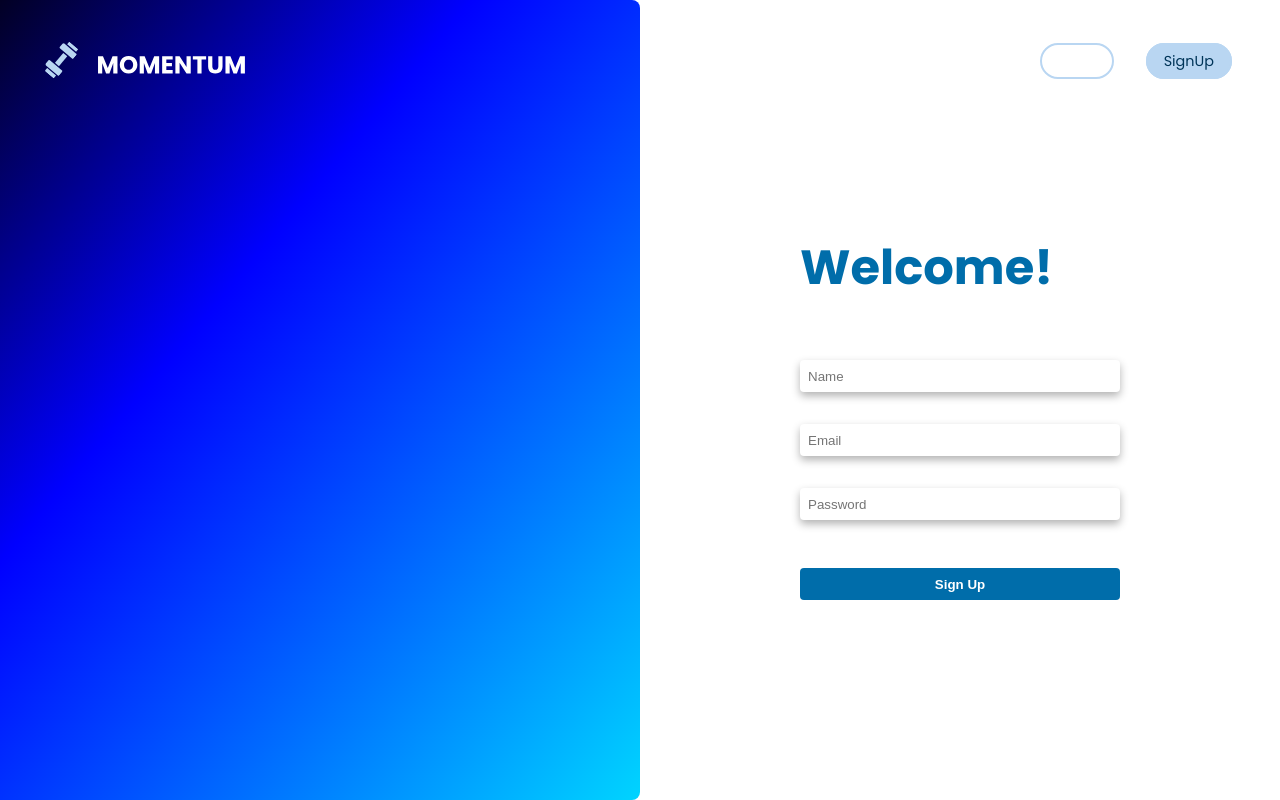
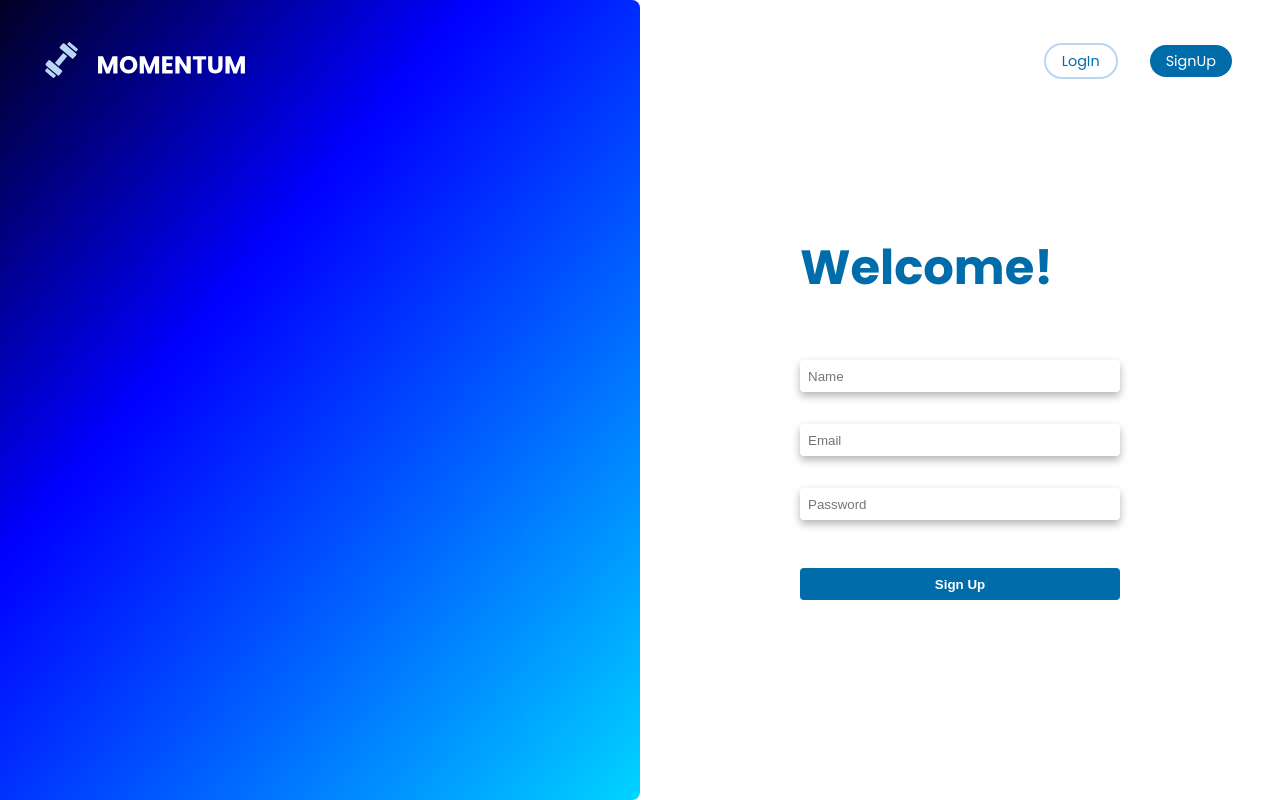
Before and after one commit to Noor-Alina/Momentum, a React (Vite) app: page /SignUp in a window 1280 px wide. Built offline with nearby package versions, Linux system fonts and the light colour scheme; no server answers.

Commit message:
create and style header, add conditional rendering for logged in users and path check

```diff
--- a/src/components/Header/Header.jsx
+++ b/src/components/Header/Header.jsx
@@ -1,10 +1,20 @@
 import "./Header.scss";
 import MomentumLogo from "../../assets/logo/momentum_logo.svg";
-import { NavLink } from "react-router-dom";
+import { NavLink, useLocation } from "react-router-dom";
+import { useAuth } from "../../context/AuthContext"; // Import useAuth to access user state
 
 const Header = () => {
+    const location = useLocation();
+    const { isLoggedIn } = useAuth(); // Get user state from AuthContext
+
+    // Determine which page is currently active
+    const isHomePage = location.pathname === '/';
+    const isLoginPage = location.pathname === '/LogIn';
+    const isSignUpPage = location.pathname === '/SignUp';
+    const isProtectedPage = ['/Workouts', '/Tracking', '/MealPlanning', '/Profile'].includes(location.pathname);
+
     return (
-        <div className="Header">
+        <div className={`Header ${isLoginPage ? 'Header--login' : ''} ${isSignUpPage ? 'Header--signup' : ''} ${isProtectedPage ? 'Header--protected' : ''}`}>
             <div className="Header__logo">
                 <NavLink to="/">
                     <img
@@ -16,11 +26,14 @@ const Header = () => {
             </div>
             <div className="Header__links">
                 <ul className="Header__links-list">
+                    {/* Show login and signup links only if the user is not logged in */}
+                    {!isLoggedIn() ? (
+                        <>
                             <li>
                                 <NavLink
                                     to="/LogIn"
-                            className={({isActive}) =>
-                                isActive ? "Header__item Header__item--active" : "Header__item"
+                                    className={({ isActive }) =>
+                                       `${isActive ? "Header__item-auth  Header__item-auth--active" : ""} ${isSignUpPage ? "Header__item-auth" : ''} ${isHomePage ? "Header__item Header__item--home" : ""}`
                                     }
                                 >
                                   LogIn
@@ -29,17 +42,63 @@ const Header = () => {
                             <li>
                                 <NavLink
                                     to="/SignUp"
-                            className={({isActive}) =>
-                                isActive ? "Header__item Header__item--active" : "Header__item"
+                                    className={({ isActive }) =>
+                                        ` ${isActive ? "Header__item-auth Header__item-auth--active" : ""} ${isLoginPage ? "Header__item-auth" : ''} ${isHomePage ? "Header__item Header__item--home" : ""}`
                                     }
                                 >
                                   SignUp
                                 </NavLink>
                             </li>
+                        </>
+                    ) : (
+                        // Show protected links only if the user is logged in
+                        <>
+                            <li>
+                                <NavLink
+                                    to="/Workouts"
+                                    className={({ isActive }) =>
+                                        isActive ? "Header__item Header__item--active" : "Header__item"
+                                    }
+                                >
+                                  Workouts
+                                </NavLink>
+                            </li>
+                            <li>
+                                <NavLink
+                                    to="/Tracking"
+                                    className={({ isActive }) =>
+                                        isActive ? "Header__item Header__item--active" : "Header__item"
+                                    }
+                                >
+                                  Tracking
+                                </NavLink>
+                            </li>
+                            <li>
+                                <NavLink
+                                    to="/MealPlanning"
+                                    className={({ isActive }) =>
+                                        isActive ? "Header__item Header__item--active" : "Header__item"
+                                    }
+                                >
+                                  Meal Plans
+                                </NavLink>
+                            </li>
+                            <li>
+                                <NavLink
+                                    to="/Profile"
+                                    className={({ isActive }) =>
+                                        isActive ? "Header__item Header__item--active" : "Header__item"
+                                    }
+                                >
+                                  User Profile
+                                </NavLink>
+                            </li>
+                        </>
+                    )}
                 </ul>
             </div>
+        </div>
+    );
+};
 
-        </div>
-    )
-};
 export default Header;
--- a/src/components/Header/Header.scss
+++ b/src/components/Header/Header.scss
@@ -32,6 +32,8 @@ body {
     padding: 2rem;
     z-index: 10;
 
+
+
     &__links-list{
         list-style-type: none;
         display: flex;
@@ -40,7 +42,6 @@ body {
     &__item{
         text-decoration: none;
         padding: 0.40rem 1rem;
-        color: $White;
         border:  0.125rem solid $Columbia-Blue;
         margin: 0 1rem;
         border-radius: 2rem;
@@ -49,12 +50,35 @@ body {
         &:hover{
             cursor: pointer;
             background-color: $Columbia-Blue;
-            color: $Prussian-Blue;
+            color: $Bice-Blue;
+        }
+
+        &--home{
+            color: $White;
+        }
+
+
+    }
+
+    &__item-auth{
+        text-decoration: none;
+        padding: 0.40rem 1rem;
+        color: $Bice-Blue;
+        border:  0.125rem solid $Columbia-Blue;
+        margin: 0 1rem;
+        border-radius: 2rem;
+        font-size: 0.9rem;
+
+        &:hover{
+            cursor: pointer;
+            background-color: $Columbia-Blue;
+            color: $Bice-Blue;
         }
 
         &--active{
-            background-color: $Columbia-Blue;
-            color: $Prussian-Blue;
+            border: none;
+            background-color: $Bice-Blue;
+            color: $White;
         }
     }
 
```
Lines whose indentation alone changed are shown as unchanged.
